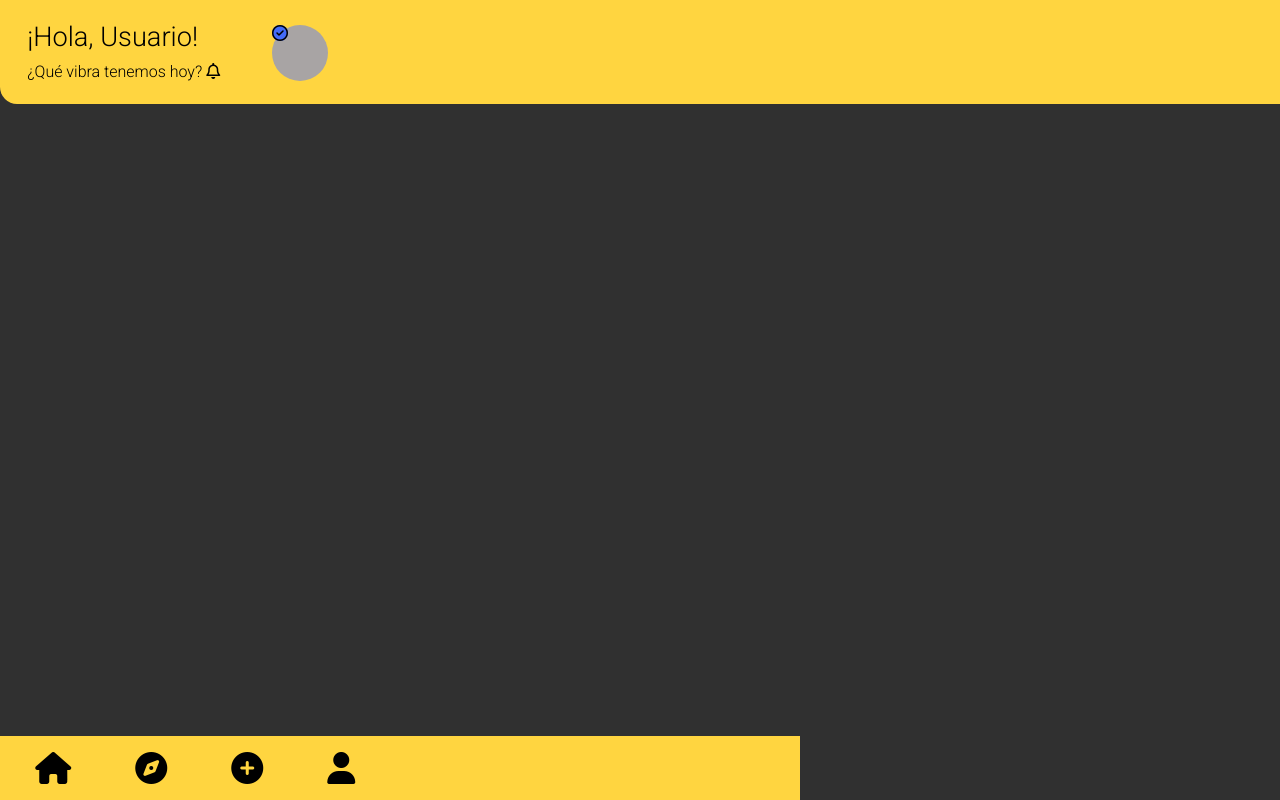
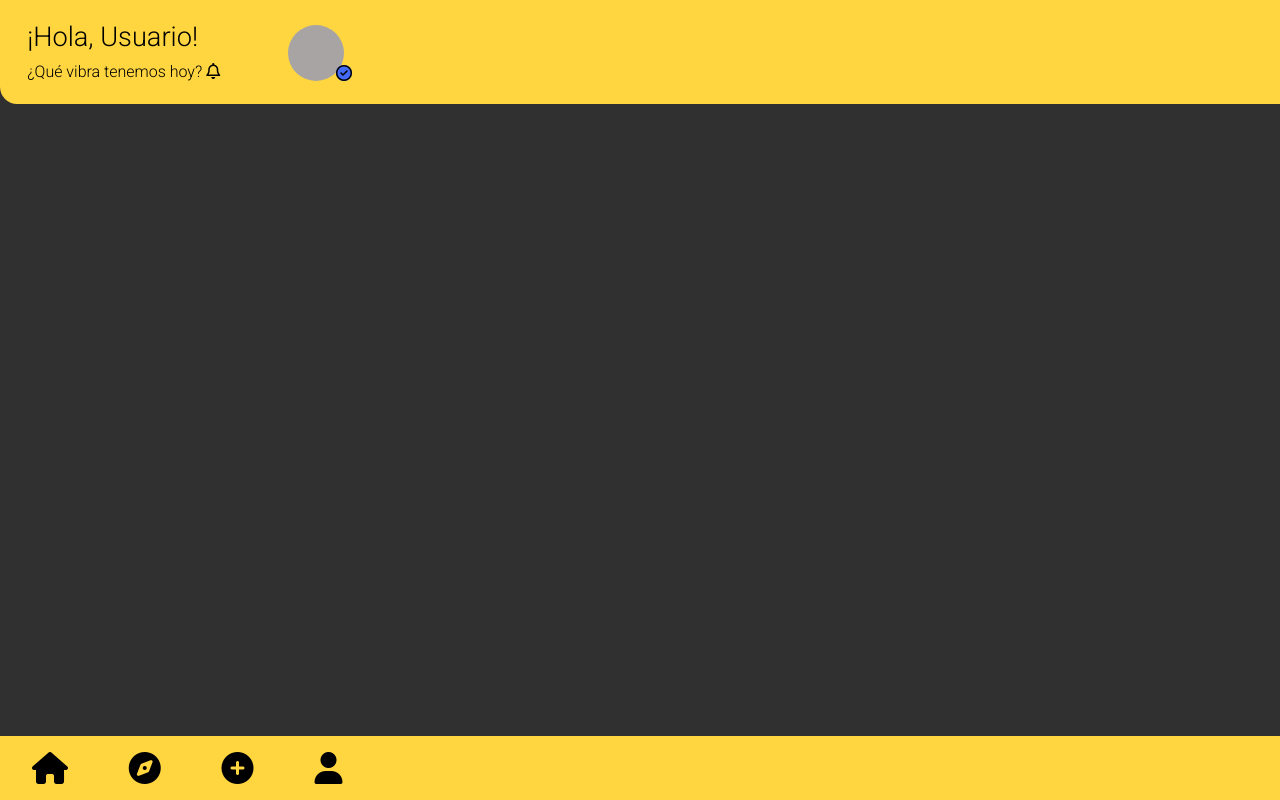
Before and after one commit to Gonza2000/Vibe, a website: page home.html in a window 1280 px wide. Drawn offline with Linux system fonts and the light colour scheme.

Commit message:
Navbar changes

```diff
--- a/css/home.css
+++ b/css/home.css
@@ -8,11 +8,11 @@
          background-color: #303030;
      }
 header{
-   max-width:  100%;
+max-width:  100%;
 
 }
      .contenedor {
-         max-width: 100%;
+        max-width: 100%;
          height: 6.5em;
          background-color: var(--secundary);
          border-bottom-left-radius: 17px;
@@ -54,9 +54,12 @@ header{
   .fa-circle-check {
      background-color: #436BF8;
      border-radius: 50%;
+     margin-left: 3em;
+     margin-top: 2.5em;
+
  }
  .navbar {
-   width: 100vh;
+   width: 100%;
    height: 4em;
    position: fixed;
    bottom: 0;
@@ -75,5 +78,15 @@ margin-left: -4.3em;
 }
 
 .nav-item{
-  margin-left: 4em;
+  margin-left: 3.5em;
 }
+@media screen and (min-width: 375px) {
+  .nav-item{
+    margin-left: 3.8em;
+  }
+  .icono-usuario {
+    margin-left: 18em;
+    margin-top: -3.5em;
+   }
+
+}
```
